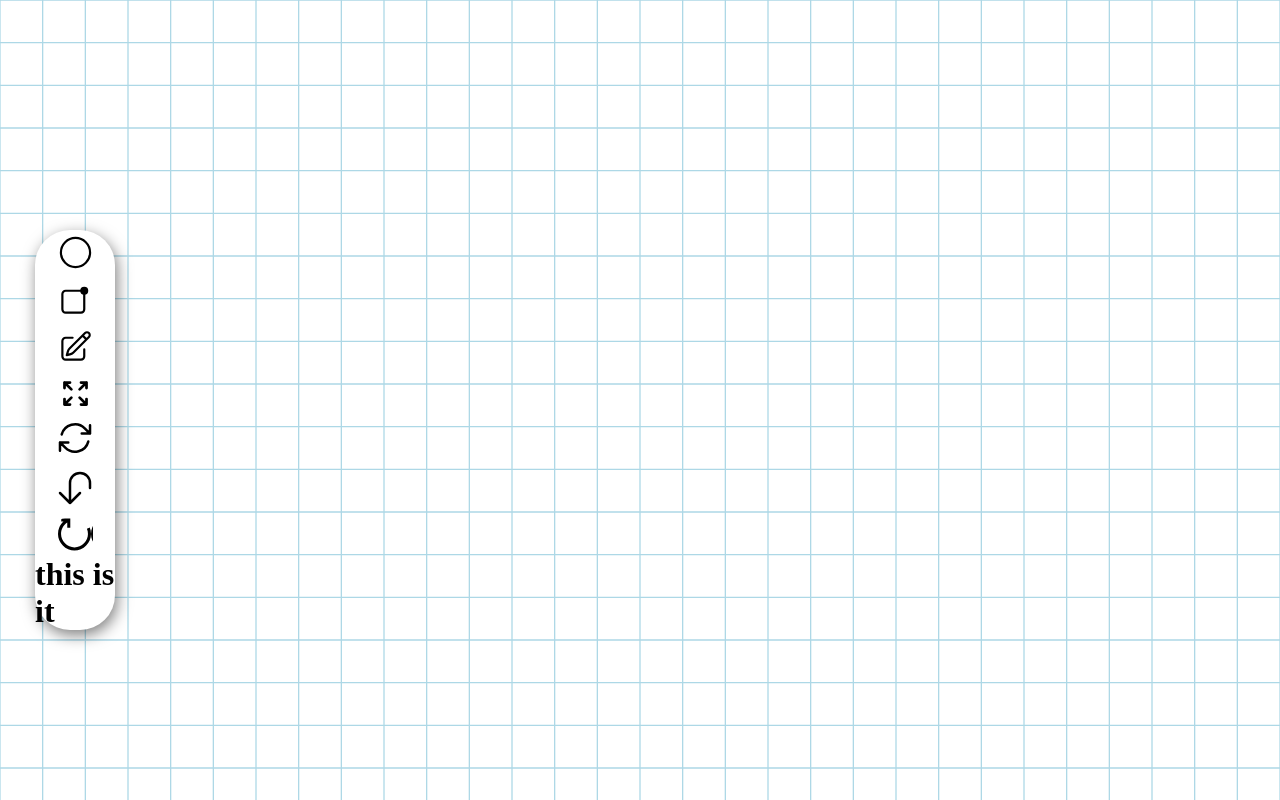
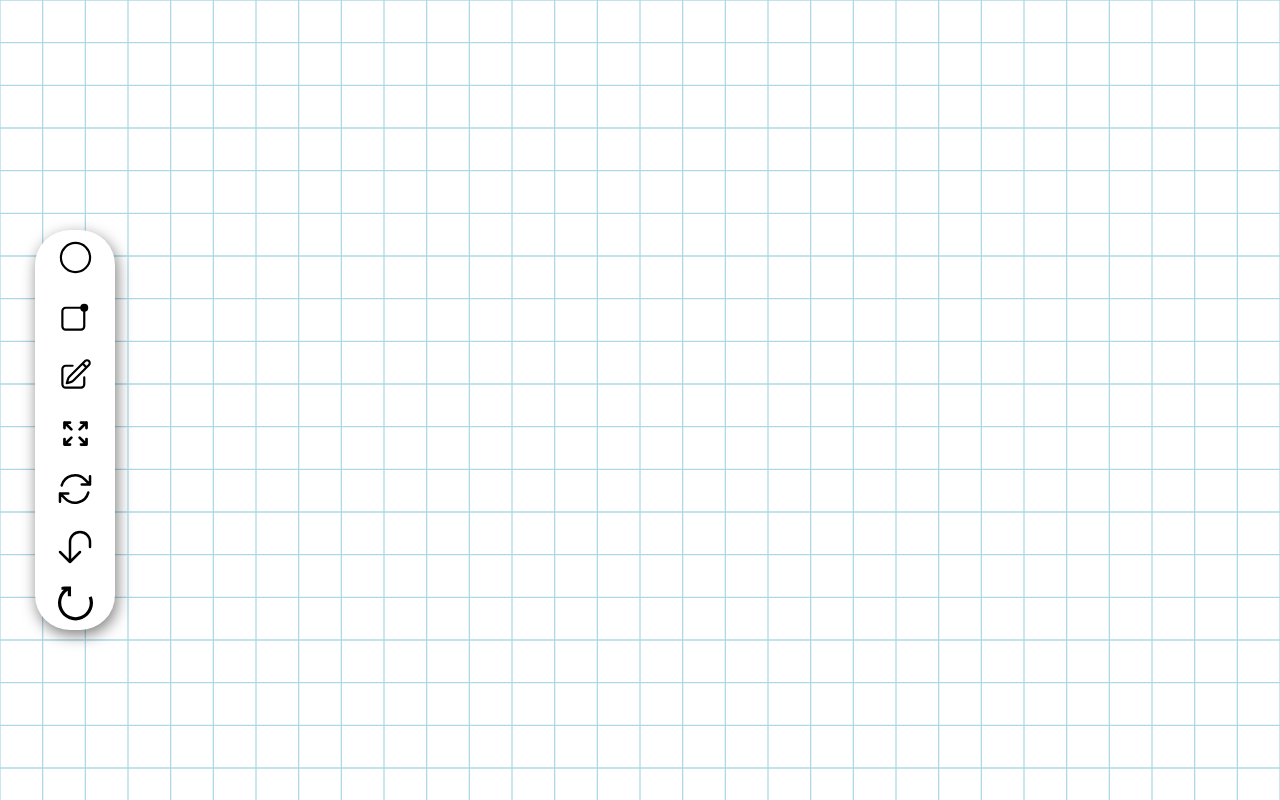
Before and after one commit to shahil-kv/illustractor, a plain HTML site: page index.html in a window 1280 px wide. Drawn offline with Linux system fonts and the light colour scheme.

Commit message:
changed the things

```diff
--- a/index.html
+++ b/index.html
@@ -121,7 +121,6 @@
     </svg>
     </button>
     <button id="redo"></button>
-    <h1>this is it</h1>
   </div>
 
 </div>
```
